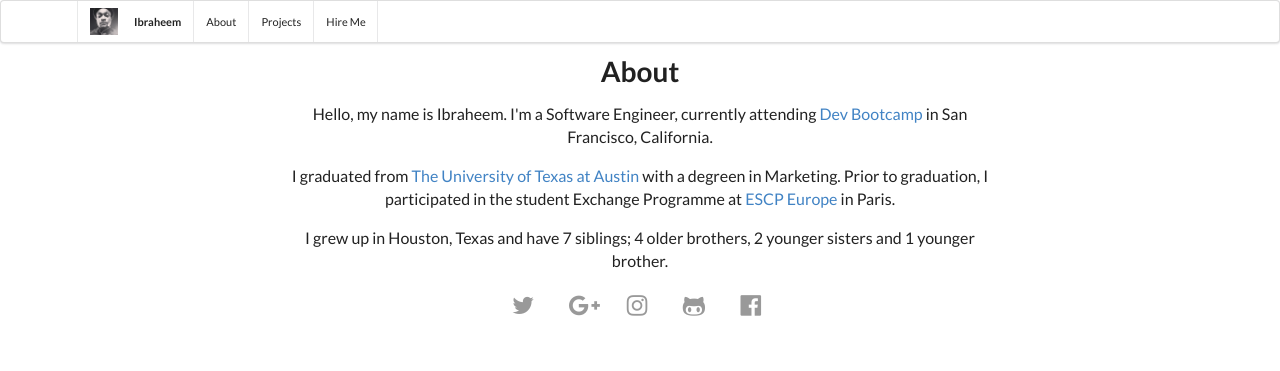
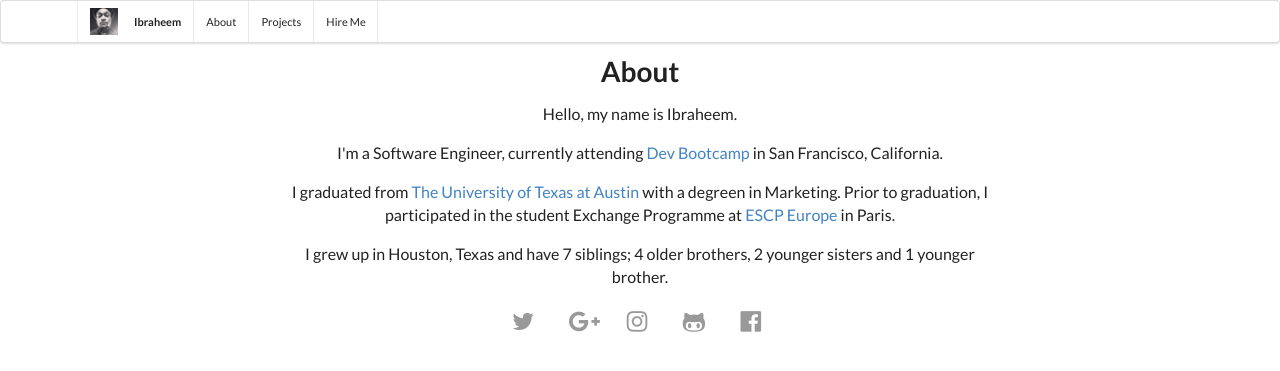
Before and after one commit to ibraheem4/ibraheem4.github.io, a Jekyll site: the page built from _pages/about.html, in a window 1280 px wide. Shown: the top 371 px of the page. Built offline with Jekyll 4.4.1, drawn with Linux system fonts in a browser that asks for light colours; nearby versions of some CDN libraries; some web fonts are replaced; library files that are not in the unit come from our copies.

Commit message:
Add spacing

```diff
--- a/_pages/about.html
+++ b/_pages/about.html
@@ -7,7 +7,10 @@ permalink: /about/
   <div class="ui text container">
     <h1 class="ui center aligned header">About</h1>
     <p>
-      Hello, my name is Ibraheem.  I'm a Software Engineer, currently attending <a href="http://devbootcamp.com/">Dev Bootcamp</a> in San Francisco, California.
+      Hello, my name is Ibraheem.
+    </p>
+    <p>
+      I'm a Software Engineer, currently attending <a href="http://devbootcamp.com/">Dev Bootcamp</a> in San Francisco, California.
     </p>
     <p>
       I graduated from <a href="http://utexas.edu">The University of Texas at Austin</a> with a degreen in Marketing. Prior to graduation, I participated in the student Exchange Programme at <a href="http://escpeurope.eu/">ESCP Europe</a> in Paris.
```
